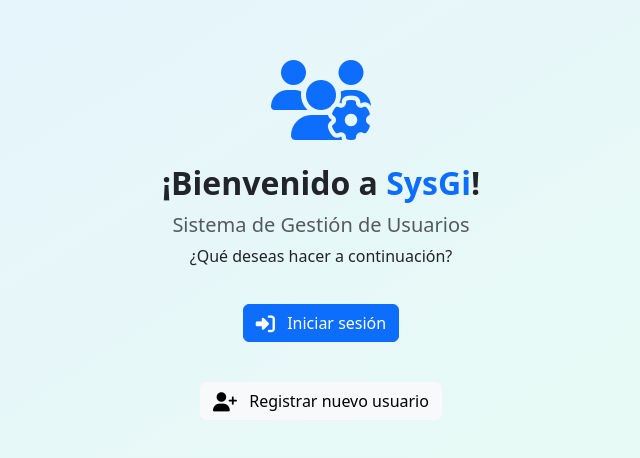
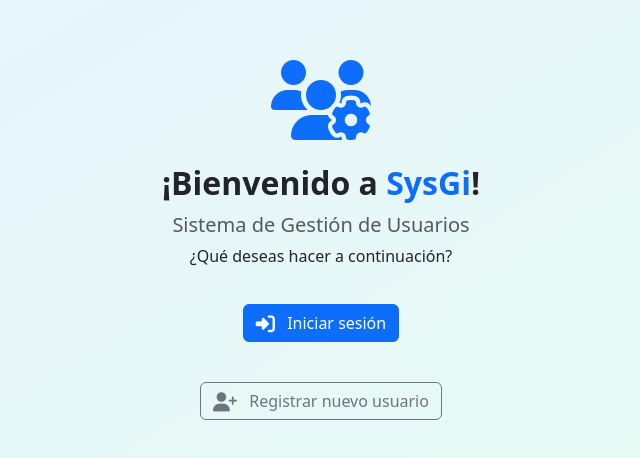
Before and after one commit to stevenr22/sysGi-V1, an Angular app: page / in a window 1280 px wide. Shown: the part 154-612 px from the top of the page, without its empty margins (319-959 px from the left). Built offline with nearby package versions, Linux system fonts and the light colour scheme.

Commit message:
Update home.html

```diff
--- a/src/app/pages/home/home.html
+++ b/src/app/pages/home/home.html
@@ -17,8 +17,8 @@
     </app-boton-g>
 
     <app-boton-g
-      color="light"
-      class="welcome-btn btn-clean"
+      color="outline-secondary"
+      class="welcome-btn"
 
     >
       <i class="fas fa-user-plus me-2"></i> Registrar nuevo usuario
```
